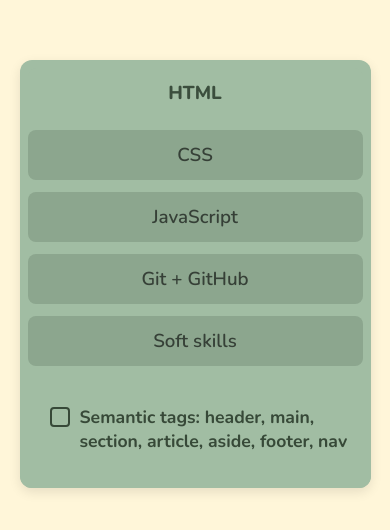
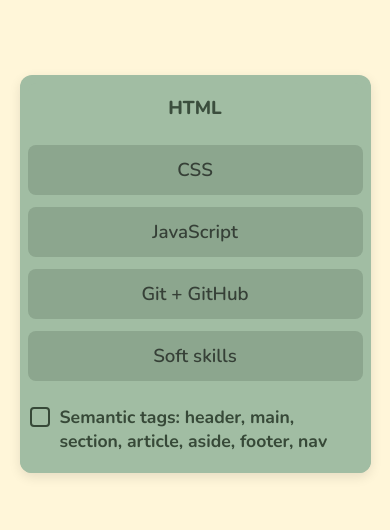
Before and after one commit to ruchkakat/front-end-roadmap-tabs, a plain HTML site: page index.html in a window 390 px wide. Shown: the part 148-678 px from the top of the page. Drawn offline with nearby package versions, Linux system fonts and the light colour scheme.

Commit message:
fix: mobile checkbox

```diff
--- a/styles.css
+++ b/styles.css
@@ -149,6 +149,10 @@
     border-radius: 8px 8px 0 0;
   }
 
+  .tab-content {
+    padding: 10px 10px 10px 0;
+  }
+
   .tab-content i {
     border: 2px solid #374938;
   }
```
